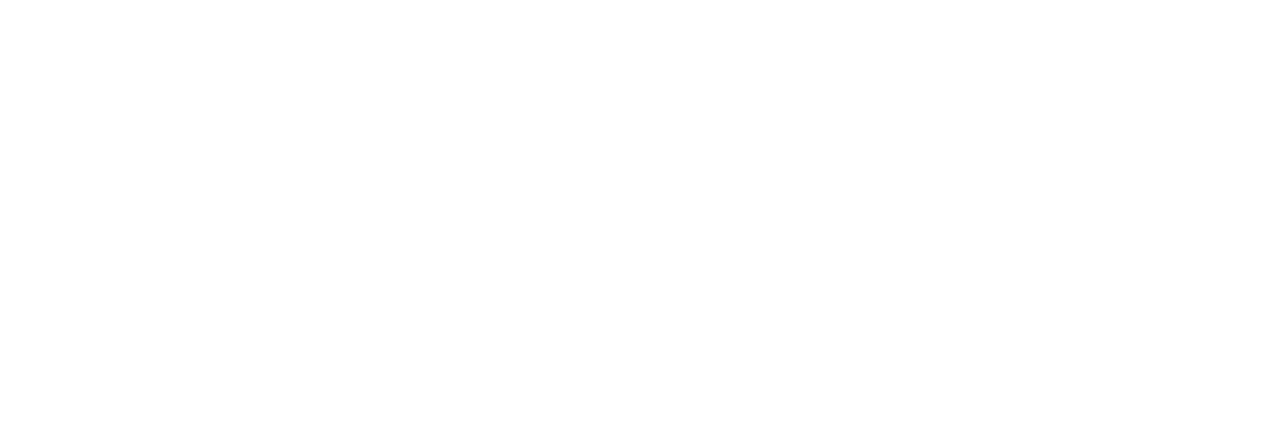
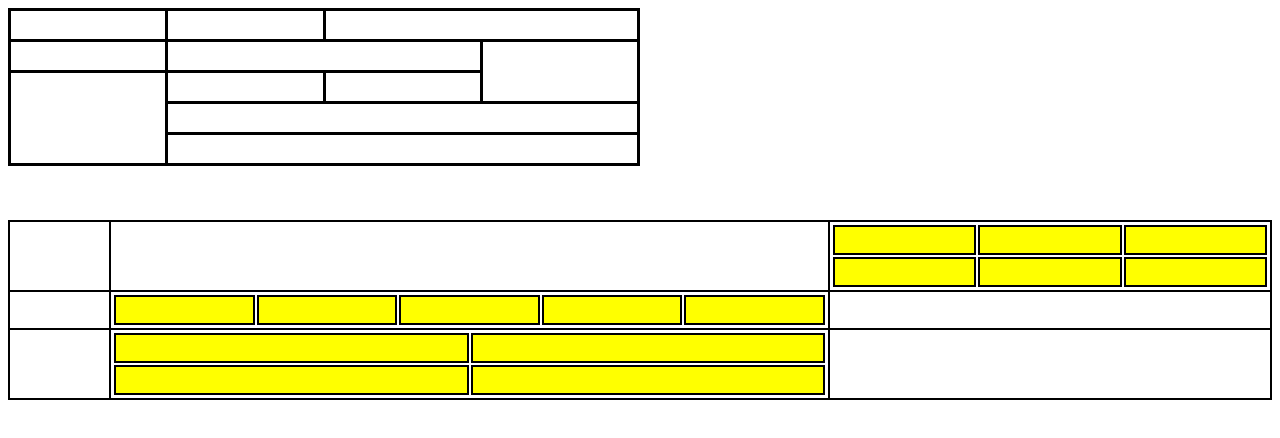
Before and after one commit to imartor99/DESIGN-INTERFACES-WEB, a plain HTML site: page Tablas/ejercicio6TABLAS.html in a window 1280 px wide. Drawn offline with Linux system fonts and the light colour scheme.

Commit message:
realizo ej6

```diff
--- a/Tablas/ejercicio6TABLAS.html
+++ b/Tablas/ejercicio6TABLAS.html
@@ -1,30 +1,122 @@
-<!DOCTYPE html>
-<html lang="es">
-<head>
-    <meta charset="UTF-8">
+<meta charset="UTF-8">
     <meta name="viewport" content="width=device-width, initial-scale=1.0">
-    <title>Ejercicio 6</title>
+    <title>Ejercicio 6 - Clases y Bordes Modificados</title>
+    <style>
+
+        .tabla-principal {
+            width: 50%;
+            border-collapse: collapse;
+        }
+
+        .tabla-principal td {
+            padding: 14px;
+            border: 3px solid black;
+
+        }
+
+
+        .tabla-contenedora {
+            width: 100%;
+            border-collapse: collapse;
+        }
+
+        .tabla-contenedora td {
+            border: 2px solid black;
+        }
+
+        .tabla-anidada {
+            width: 100%;
+        }
+
+        .tabla-anidada td {
+            padding: 13px;
+        }
+
+        .celda-amarilla {
+            background-color: yellow;
+            border: 1px solid black;
+        }
+    </style>
 </head>
+
 <body>
-
-    <table>
-        <thead>
-            <tr>
-                <th></th>
-                <th></th>
-                <th style="width: 50%;"></th>
-            </tr>
-        </thead>
-
-        <tbody>
-            <tr>
-
-            </tr>
-            <tr></tr>
-            <tr></tr>
-            <tr></tr>
-        </tbody>
+    <table class="tabla-principal">
+        <tr>
+            <td colspan="2"></td>
+            <td colspan="2"></td>
+            <td colspan="4"></td>
+        </tr>
+        <tr>
+            <td colspan="2"></td>
+            <td colspan="4"></td>
+            <td rowspan="2" colspan="2"></td>
+        </tr>
+        <tr>
+            <td rowspan="3" colspan="2"></td>
+            <td colspan="2"></td>
+            <td colspan="2"></td>
+        </tr>
+        <tr>
+            <td colspan="5"></td>
+        </tr>
+        <tr>
+            <td colspan="5"></td>
+        </tr>
     </table>
 
+    <br><br><br>
+
+    <table class="tabla-contenedora">
+        <tr>
+            <td colspan="2" style="width: 8%;"></td>
+            <td></td>
+            <td>
+                <table class="tabla-anidada">
+                    <tr>
+                        <td class="celda-amarilla"></td>
+                        <td class="celda-amarilla"></td>
+                        <td class="celda-amarilla"></td>
+                    </tr>
+                    <tr>
+                        <td class="celda-amarilla"></td>
+                        <td class="celda-amarilla"></td>
+                        <td class="celda-amarilla"></td>
+                    </tr>
+                </table>
+            </td>
+        </tr>
+        <tr>
+            <td colspan="2"></td>
+            <td>
+                <table class="tabla-anidada">
+                    <tr>
+                        <td class="celda-amarilla"></td>
+                        <td class="celda-amarilla"></td>
+                        <td class="celda-amarilla"></td>
+                        <td class="celda-amarilla"></td>
+                        <td class="celda-amarilla"></td>
+                    </tr>
+                </table>
+            </td>
+            <td></td>
+        </tr>
+        <tr>
+            <td colspan="2"></td>
+            <td>
+                <table class="tabla-anidada">
+                    <tr>
+                        <td colspan="2" class="celda-amarilla"></td>
+                        <td colspan="2" class="celda-amarilla"></td>
+                    </tr>
+                    <tr>
+                        <td colspan="2" class="celda-amarilla"></td>
+                        <td colspan="2" class="celda-amarilla"></td>
+                    </tr>
+                </table>
+            </td>
+            <td></td>
+        </tr>
+    </table>
 </body>
+
 </html>
```
